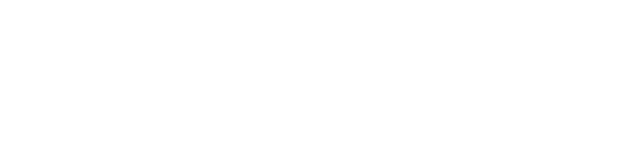
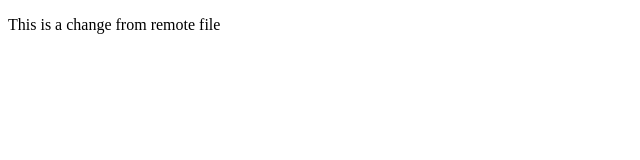
Before and after one commit to ctm-event/git-course, a plain HTML site: page simple.html in a window 1280 px wide. Shown: the whole page, without its empty margins (0-640 px from the left). Drawn offline with Linux system fonts and the light colour scheme.

Commit message:
Update simple html

```diff
--- a/simple.html
+++ b/simple.html
@@ -7,6 +7,6 @@
   <title>Example website</title>
 </head>
 <body>
-
+  <p>This is a change from remote file</p>
 </body>
 </html>
```
